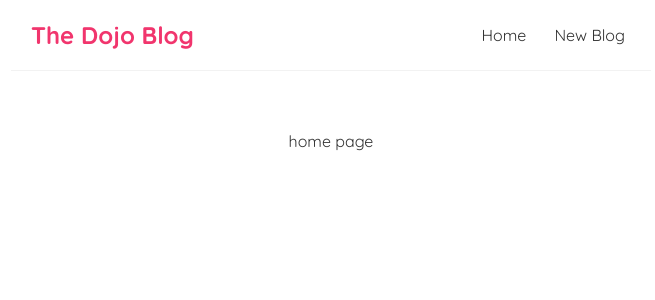
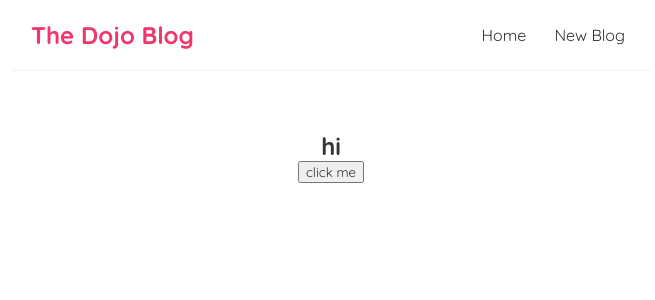
Before and after one commit to H-alchemist/AtlassBlog, a React (Create React App) app: page / in a window 1280 px wide. Shown: the top 300 px of the page, without its empty margins (309-964 px from the left). Built offline with nearby package versions, Linux system fonts and the light colour scheme.

Commit message:
Use State

```diff
--- a/src/Home.js
+++ b/src/Home.js
@@ -1,7 +1,24 @@
+import { useState } from "react";
+
+
 const Home = () => {
+
+
+    const [name , setName] = useState('hi');
+
+    const chanveValue = () =>{
+           setName('fuck off');
+    }
+
     return (
 
-      <div className="Home">home page</div>
+      <div className="Home">
+      <h2>{name}</h2>
+
+      <button onClick={chanveValue}>click me</button>
+
+      </div>
+
 
 
       );
```
